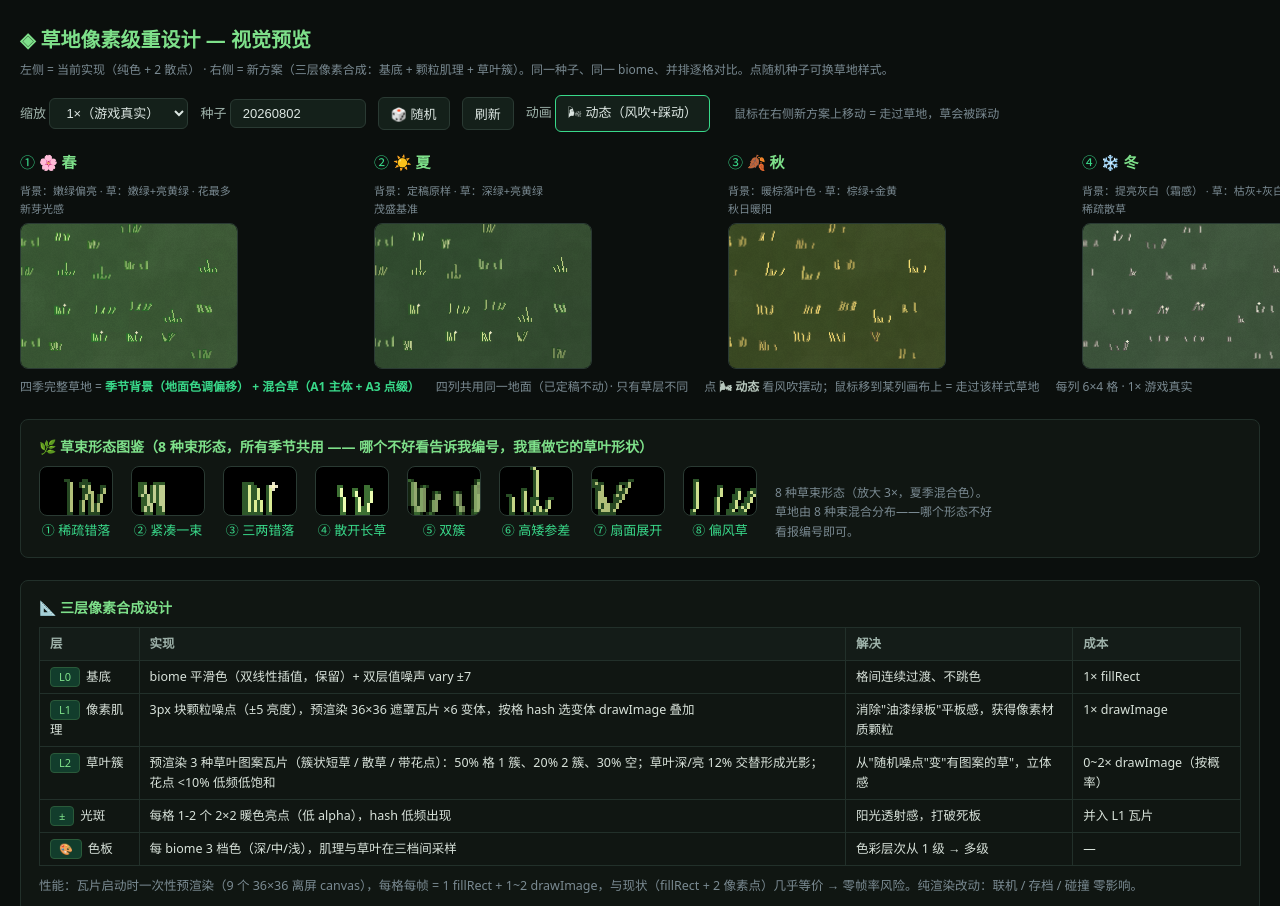
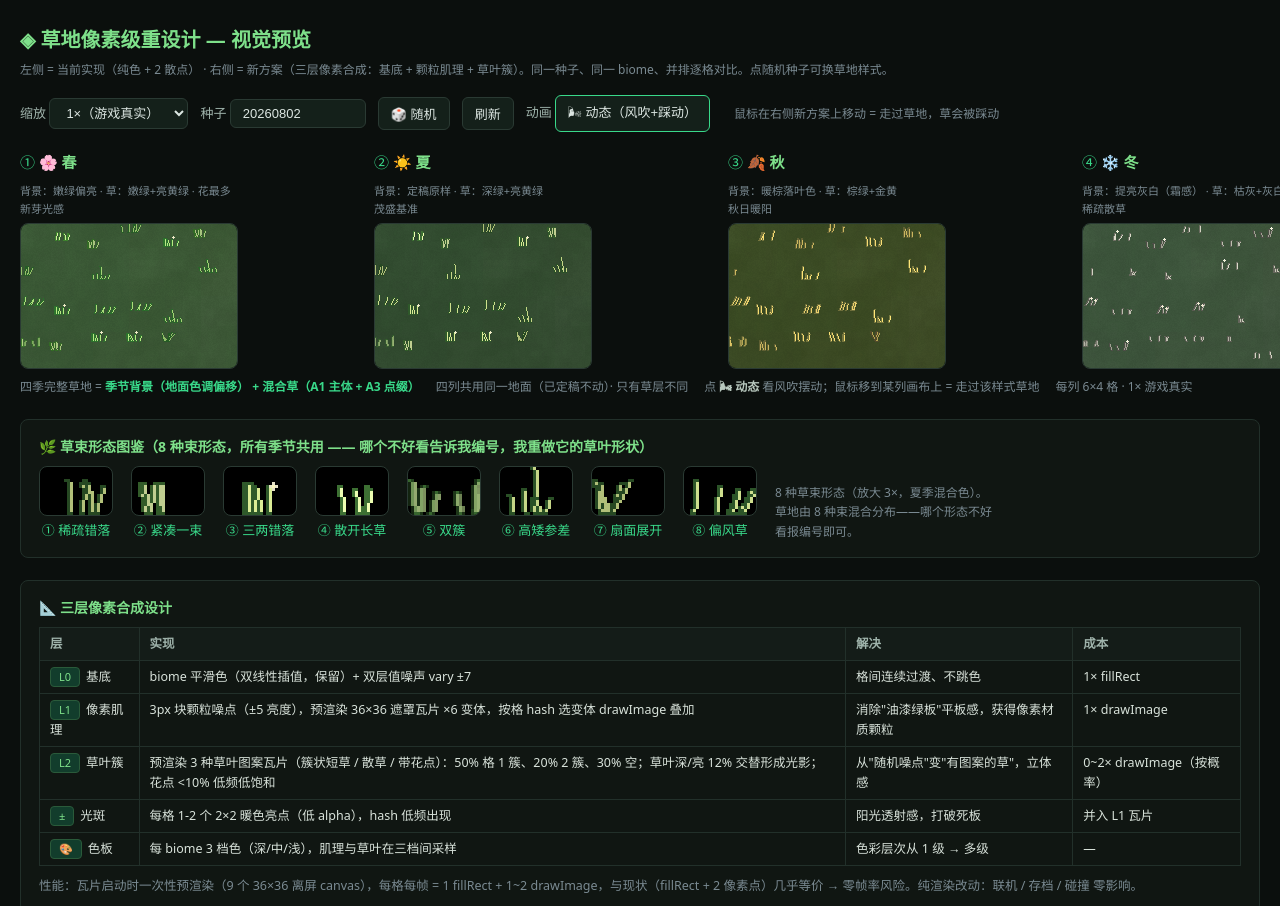
Before and after one commit to jsnfaiua/pvz-text-wasteland, a website: page dev-tools/_grass-preview.html in a window 1280 px wide. Shown: the top 906 px of the page. Drawn offline with Linux system fonts and the light colour scheme.

```diff
--- a/dev-tools/_grass-preview.html
+++ b/dev-tools/_grass-preview.html
@@ -327,17 +327,17 @@ for (const k of Object.keys(SEASONS2)) {
   }
 }
 
-// 束分布（按风格密度，跨格连续）
+// 束分布（每格独立随机，无密度场——避免"成片密区/秃区"格子感）
 function styleClusterList(seed, style, tx, ty) {
   const W = 1, SZ = style.w, SY = style.h;
   const out = [];
   for (let cy = Math.floor(ty / W) - 1; cy <= Math.floor(ty / W) + 1; cy++) {
     for (let cx = Math.floor(tx / W) - 1; cx <= Math.floor(tx / W) + 1; cx++) {
-      // 密度场 cell=2（连续）：相邻格草叶密度平滑过渡 → 无"空格/密格"跳变 = 无 36px 格子感。
-      // 旧版 cell=1 每格独立 → 30% 格没草叶 → 深色草叶密度格与格跳变 = 满屏草地"格子状"。
-      // cell=2 比 cell=4 好：连续但秃区短（1-2 格），不会成片秃。
-      const v = grassNoise(seed ^ 0xDD, cx, cy, 2);
-      if (v <= style.dens) continue;
+      // 每格独立 hash（无值噪声场）：空格分散不连片 → 无"成片格子"。
+      // 旧版 cell=1 值噪声：30% 空格相邻成片 → 格子感；
+      // cell=2 值噪声：成片密区/秃区 → 大块格子更明显（用户 09:32 反馈）。
+      // 独立 hash：70% 格有束（style.dens=0.30），空格随机分散 → 均匀无格子。
+      if (hash2(seed ^ 0xDD, cx, cy) > (1 - style.dens)) continue;
       const cx2 = cx * W * TS + hash2(seed, cx, cy) * (W * TS - SZ);
       const cy2 = cy * W * TS + hash2(seed, cx + 7, cy + 11) * (W * TS - SY);
       if (cx2 + SZ > tx * TS && cx2 < tx * TS + TS && cy2 + SY > ty * TS && cy2 < ty * TS + TS) {
@@ -559,7 +559,8 @@ function drawGrassRow(time, seed, zoom, rowCols, styleTable, clusterSet, rowKey)
         }
         const sway = wind + perturb;
         const frame = Math.max(0, Math.min(4, Math.round((sway / 6) * 2 + 2)));
-        ctx.drawImage(sc[frame][b.kind], b.cx2 * zoom - (st.w / 2) * zoom, b.cy2 * zoom - (st.h / 2) * zoom);
+        // 草叶瓦片 drawImage 坐标取整（亚像素 blit 双线性插值 → 每束草叶半透明虚边 = 格子状线条）
+        ctx.drawImage(sc[frame][b.kind], Math.round(b.cx2 * zoom - (st.w / 2) * zoom), Math.round(b.cy2 * zoom - (st.h / 2) * zoom));
       }
     }
   }
--- a/source-code/mod-wasteland/wgrass.js
+++ b/source-code/mod-wasteland/wgrass.js
@@ -351,7 +351,9 @@ export function grassRenderLayer(ctx, sv, camX, camY, W, H) {
         }
         const sway = wind + perturb;
         const frame = Math.max(0, Math.min(4, Math.round((sway / 6) * 2 + 2)));
-        ctx.drawImage(tiles[frame][b.kind], sx - 12, sy - 8);
+        // 草叶瓦片 drawImage 坐标取整：sx = 束坐标 - camX（camX 小数）→ 亚像素 blit 双线性插值
+        // → 每束草叶瓦片周围 1px 半透明虚边 → 大量草叶束密集排列 = "格子状线条"（跟静态层 blit 同类问题）
+        ctx.drawImage(tiles[frame][b.kind], Math.round(sx - 12), Math.round(sy - 8));
       }
     }
   }
```
